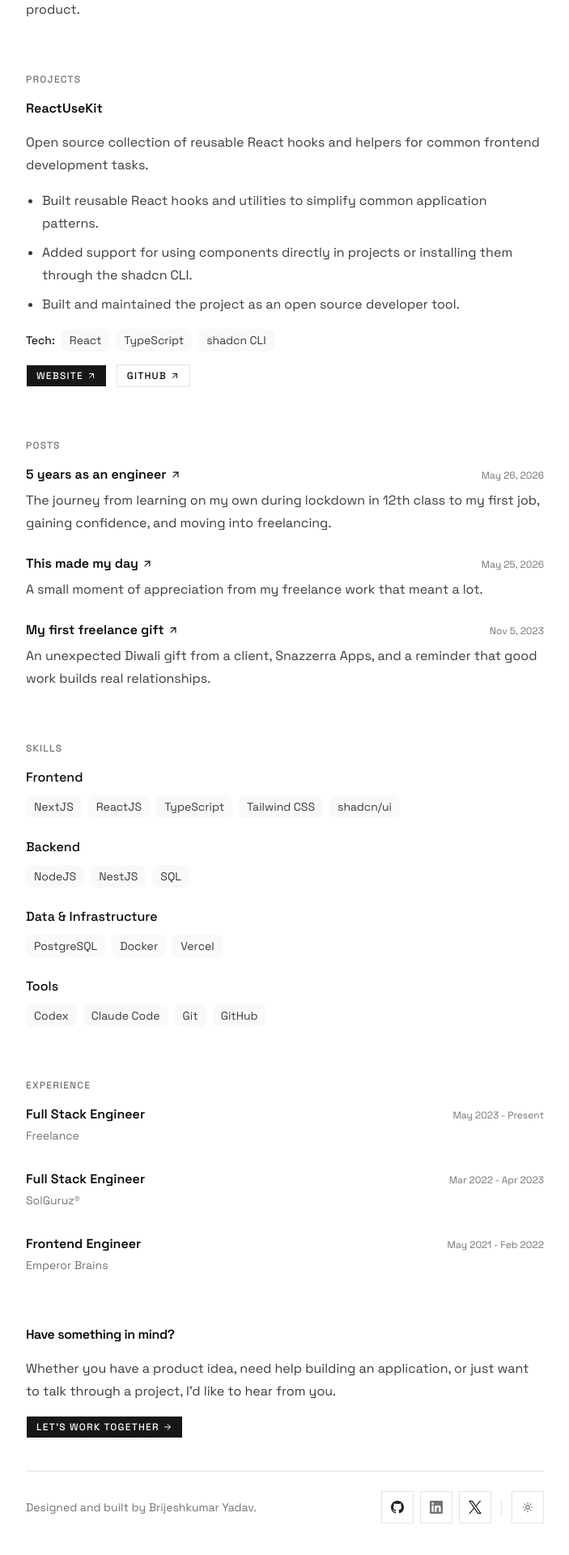
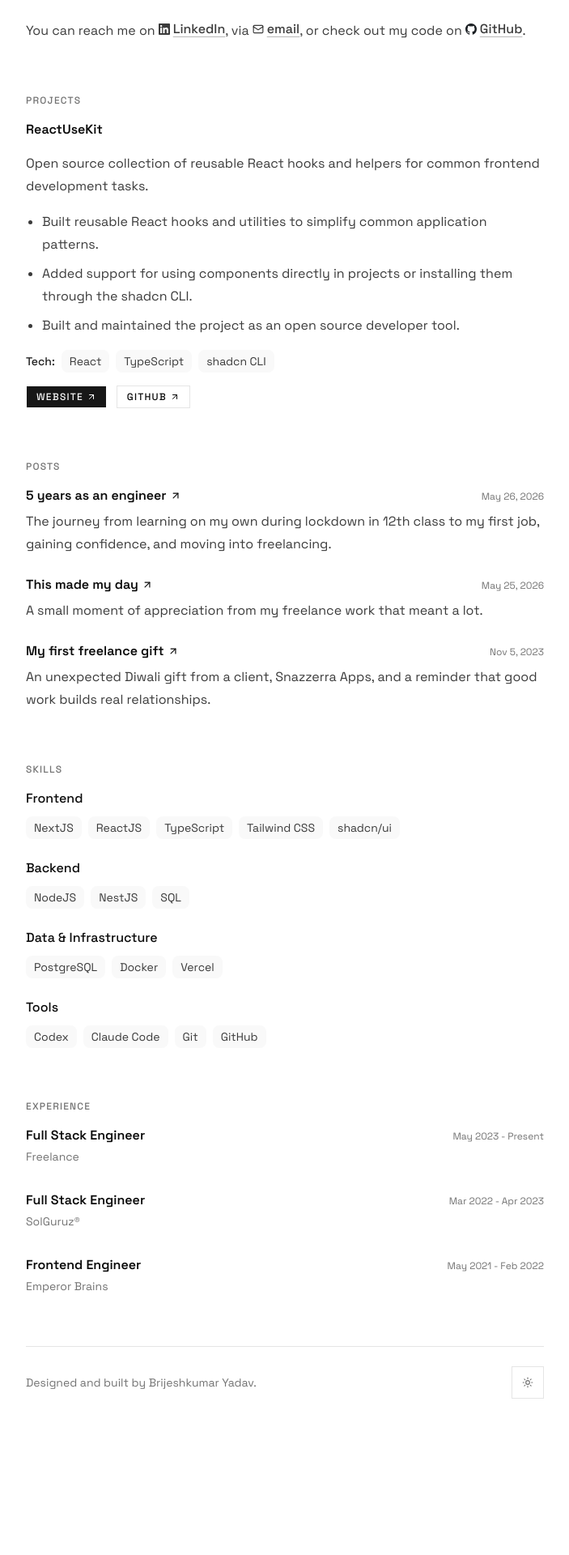
Before and after one commit to brijeshmarch16/portfolio, a Next.js app: page / in a window 1280 px wide. Shown: the part 514-2434 px from the top of the page at 81% size, without its empty margins (288-991 px from the left). After the commit the page ends 2337 px from the top, so only its background shows below. Built offline with nearby package versions, Linux system fonts and the light colour scheme.

Commit message:
Update portfolio bio and social copy

```diff
--- a/src/app/page.tsx
+++ b/src/app/page.tsx
@@ -19,7 +19,10 @@ export default function Home() {
             __html: JSON.stringify(createSiteJsonLd()),
           }}
         />
-        <StorySection story={portfolio.profile.story} />
+        <StorySection
+          story={portfolio.profile.story}
+          social={portfolio.profile.social}
+        />
         <ProjectsSection projects={portfolio.projects} />
         <PostsSection posts={portfolio.posts} />
         <SkillSection groups={portfolio.skills} />
--- a/src/components/home/site-footer.tsx
+++ b/src/components/home/site-footer.tsx
@@ -1,48 +1,11 @@
-import { ArrowRightIcon } from "lucide-react"
-import { Button } from "@/components/ui/button"
-import { SocialLinks } from "@/components/social-links"
 import { ThemeToggle } from "@/components/theme-toggle"
 import { portfolio } from "@/lib/data"
 
 export function SiteFooter() {
-  const email = portfolio.profile.social.find((item) => item.label === "Email")
-
   return (
-    <footer className="flex flex-col gap-10">
-      <div className="flex flex-col gap-4">
-        <h2 className="text-base/6 font-semibold tracking-tight text-foreground">
-          Have something in mind?
-        </h2>
-
-        <p className="text-base/7 text-foreground/80">
-          Whether you have a product idea, need help building an application, or
-          just want to talk through a project, I&apos;d like to hear from you.
-        </p>
-
-        {email && (
-          <div className="flex">
-            <Button asChild size="xs" className="text-xs/4 font-medium">
-              <a href={email.href}>
-                Let&apos;s work together
-                <ArrowRightIcon className="size-3" aria-hidden="true" />
-              </a>
-            </Button>
-          </div>
-        )}
-      </div>
-
-      <div className="flex flex-col items-center gap-4 border-t border-border pt-6 text-center text-sm/5 text-muted-foreground sm:flex-row sm:justify-between sm:text-left">
-        <p>Designed and built by {portfolio.profile.name}.</p>
-        <div className="flex items-center gap-3">
-          <SocialLinks
-            social={portfolio.profile.social.filter(
-              (item) => item.label !== "Email"
-            )}
-          />
-          <span className="h-5 w-px bg-border" aria-hidden />
-          <ThemeToggle />
-        </div>
-      </div>
+    <footer className="flex items-center justify-between border-t border-border pt-6 text-sm/5 text-muted-foreground">
+      <p>Designed and built by {portfolio.profile.name}.</p>
+      <ThemeToggle />
     </footer>
   )
 }
--- a/src/components/home/story-section.tsx
+++ b/src/components/home/story-section.tsx
@@ -1,6 +1,37 @@
-export function StorySection({ story }: { story: string[] }) {
+import { Mail } from "lucide-react"
+
+import { GithubDark } from "@/components/ui/svgs/githubDark"
+import { GithubLight } from "@/components/ui/svgs/githubLight"
+import { Linkedin } from "@/components/ui/svgs/linkedin"
+import type { SocialLink } from "@/types/home"
+
+function InlineSocialIcon({ label }: { label: string }) {
+  switch (label) {
+    case "LinkedIn":
+      return <Linkedin aria-hidden className="size-3.5" />
+    case "Email":
+      return <Mail aria-hidden className="size-3.5" />
+    case "GitHub":
+      return (
+        <>
+          <GithubLight aria-hidden className="size-3.5 dark:hidden" />
+          <GithubDark aria-hidden className="hidden size-3.5 dark:block" />
+        </>
+      )
+    default:
+      return null
+  }
+}
+
+export function StorySection({
+  story,
+  social,
+}: {
+  story: string[]
+  social: SocialLink[]
+}) {
   return (
-    <section className="flex flex-col gap-4">
+    <section className="flex flex-col gap-5">
       <h2 className="text-xs/4 font-medium tracking-widest text-muted-foreground uppercase">
         About me
       </h2>
@@ -9,6 +40,40 @@ export function StorySection({ story }: { story: string[] }) {
           <p key={paragraph}>{paragraph}</p>
         ))}
       </div>
+
+      <div className="flex flex-col gap-2">
+        <p className="text-base/7 text-foreground/80">
+          You can reach me on{" "}
+          <a
+            href={social.find((item) => item.label === "LinkedIn")?.href ?? "#"}
+            target="_blank"
+            rel="noopener noreferrer"
+            className="inline-flex items-center gap-1 font-medium underline decoration-muted-foreground/50 underline-offset-4 transition-colors hover:text-foreground"
+          >
+            <InlineSocialIcon label="LinkedIn" />
+            <span>LinkedIn</span>
+          </a>
+          , via{" "}
+          <a
+            href={social.find((item) => item.label === "Email")?.href ?? "#"}
+            className="inline-flex items-center gap-1 font-medium underline decoration-muted-foreground/50 underline-offset-4 transition-colors hover:text-foreground"
+          >
+            <InlineSocialIcon label="Email" />
+            <span>email</span>
+          </a>
+          , or check out my code on{" "}
+          <a
+            href={social.find((item) => item.label === "GitHub")?.href ?? "#"}
+            target="_blank"
+            rel="noopener noreferrer"
+            className="inline-flex items-center gap-1 font-medium underline decoration-muted-foreground/50 underline-offset-4 transition-colors hover:text-foreground"
+          >
+            <InlineSocialIcon label="GitHub" />
+            <span>GitHub</span>
+          </a>
+          .
+        </p>
+      </div>
     </section>
   )
 }
--- a/src/lib/data.ts
+++ b/src/lib/data.ts
@@ -5,7 +5,7 @@ export const portfolio = {
     name: "brijeshkumaryadav",
     title: "Brijeshkumar Yadav - Full Stack Engineer",
     description:
-      "I'm Brijeshkumar Yadav, a self-taught full stack engineer based in India. I started coding in 2020, got my first developer job in 2021, and now freelance, working directly with clients to build products end to end, from idea to reality.",
+      "Brijeshkumar Yadav is a Full Stack Engineer with 5+ years of experience building end-to-end web applications using React, Next.js, Node.js, NestJS, PostgreSQL and modern web technologies.",
     ogDescription: "Full Stack Engineer",
     keywords: [
       "Brijeshkumar Yadav",
@@ -26,8 +26,8 @@ export const portfolio = {
     company: "Freelance",
     story: [
       "I’m a Full Stack Engineer with 5+ years of experience building products end-to-end across frontend, backend, and infrastructure.",
-      "I started coding in 2020 while I was still in 12th class, learning on my own and building things from scratch. In 2021, I got my first developer job before finishing school, where I started as a frontend engineer. Over time, I expanded into backend development and became a full-stack engineer, working on production applications and building features across the stack.",
-      "Today, I work as a freelance Full Stack Engineer, building products for clients and using AI-assisted, spec-driven development to move from an idea to a working product.",
+      "I started coding in 2020 while I was still in 12th class, learning on my own and building things from scratch. In 2021, I got my first developer job before finishing school, starting as a frontend engineer. Over time, I moved into backend development and became a full-stack engineer, working on production applications across the stack.",
+      "Currently, I work as a freelancer, building products from idea to production with AI-assisted, spec-driven development.",
     ],
     social: [
       {
```
Also changed, not shown: public/llms.txt.
